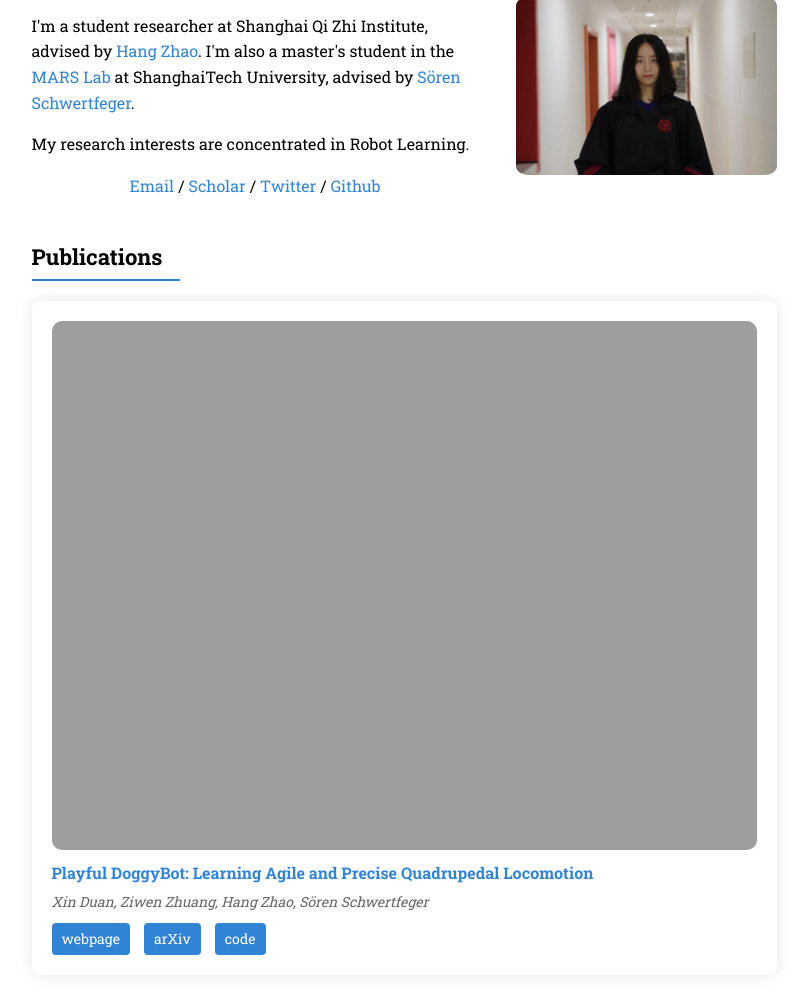
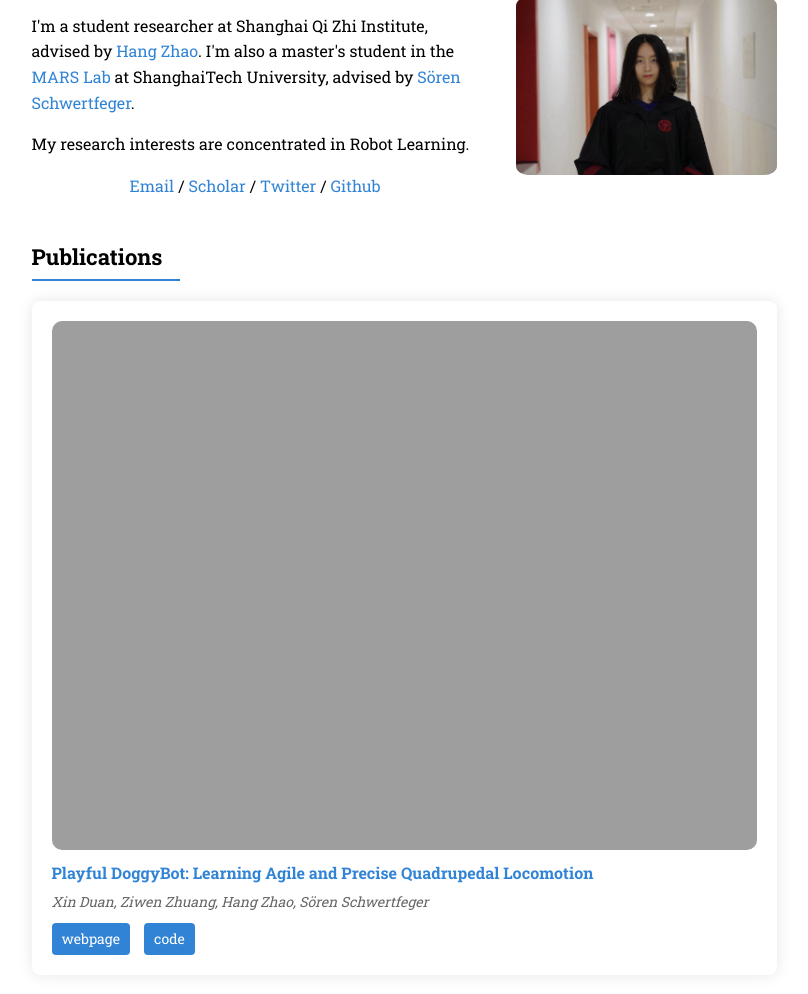
Before and after one commit to duanxin926/duanxin.github.io, a plain HTML site: page index.html in a window 1280 px wide. Shown: the part 92-1086 px from the top of the page, without its empty margins (236-1044 px from the left). Drawn offline with Linux system fonts and the light colour scheme.

Commit message:
feat: remove arXiv link

```diff
--- a/index.html
+++ b/index.html
@@ -71,7 +71,7 @@
             <div class="publication-links">
               <a href="https://playful-doggybot.github.io/">webpage</a>
               <!-- <a href="https://playful-doggybot.github.io/">pdf</a> -->
-              <a href="">arXiv</a>
+              <!-- <a href="">arXiv</a> -->
               <a href="https://github.com/playful-doggybot/playful-doggybot"
                 >code</a
               >
```
